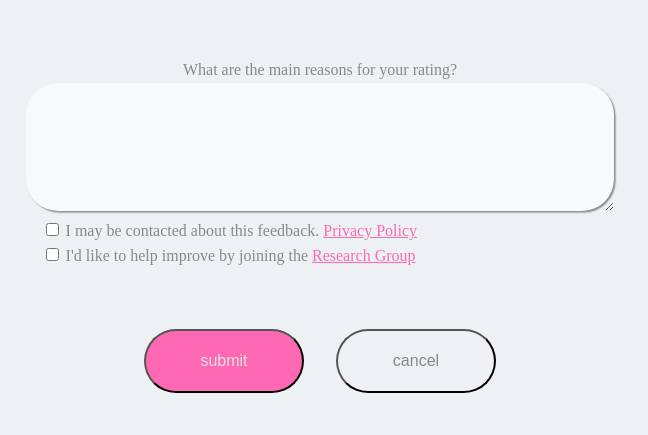
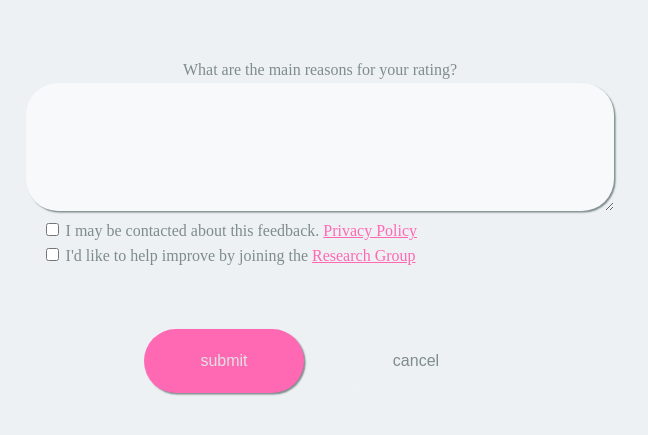
Before and after one commit to copecode/learning-project, a plain HTML site: page user_feedback/index.html in a window 1280 px wide. Shown: the part 291-726 px from the top of the page, without its empty margins (320-968 px from the left). Drawn offline with Linux system fonts and the light colour scheme.

Commit message:
增加用户反馈-取消-按钮动画

```diff
--- a/user_feedback/main.js
+++ b/user_feedback/main.js
@@ -10,6 +10,8 @@ for (let face of faces  ) {
             selectface.classList.remove('selected')
             }
             this.firstChild.setAttribute('class','selected')
+        } else {
+            this.firstChild.classList.remove('selected')
         }
     })
 }
--- a/user_feedback/style.less
+++ b/user_feedback/style.less
@@ -142,23 +142,39 @@ html {
     gap: 2rem;
     height: 4rem;
 
-    >* {
-        width: 10rem;
-        border-radius: 2rem;
-        font-size: 1rem;
-    }
-
-    :nth-child(1) {
-        background-color: @main-color;
-        color: @shadow-color;
-    }
-
-    :nth-child(2) {
-        background-color: @bg-color;
-        color: @para-font-color;
-    }
 }
 
 p.sugess {
     margin: 0.3rem auto;
 }
+
+.btn.cancel {
+    width: 10rem;
+    background-color: @bg-color;
+    color: @para-font-color;
+    border-radius: 2rem;
+    font-size: 1rem;
+    border:none;
+    transition-duration: 0.3s;
+    transition-property: background-color,box-shadow,translate;
+    &:hover{
+        background-color: @textarea-bgcolor;
+        translate: 0 -0.1rem 0.1rem;
+        box-shadow: 0.1rem 0.1rem 0.1rem @para-font-color;
+        transition-duration: 0.3s;
+        transition-property: box-shadow;
+    }
+    &:active{
+        box-shadow: 0.05rem 0.05rem 0.05rem inset
+    }
+}
+.btn.submit{
+    width: 10rem;
+    border-radius: 2rem;
+    font-size: 1rem;
+    background-color: @main-color;
+    color: @shadow-color;
+    box-shadow: 0.1rem 0.1rem 0.1rem @para-font-color;
+    border:none;
+
+}
```
Also changed, not shown: user_feedback/index.html (line endings or trailing spaces), user_feedback/style.css.
